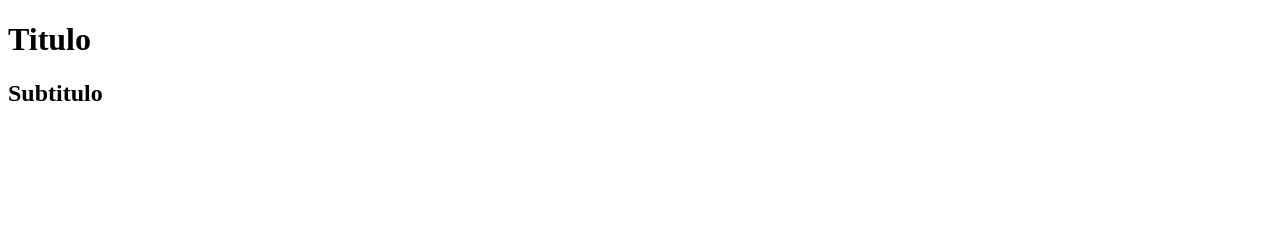
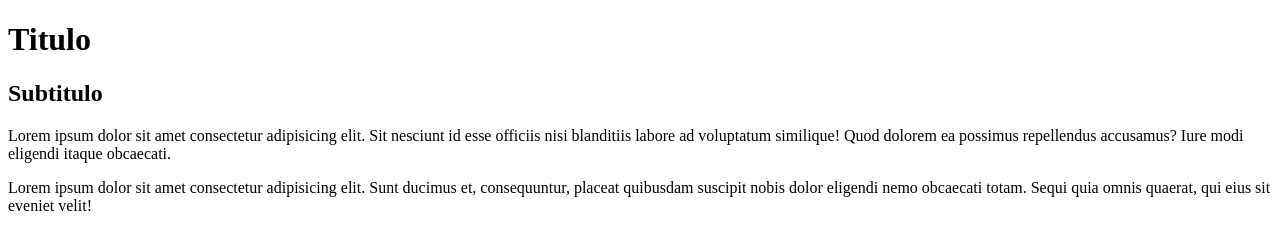
Before and after one commit to Gustagoal/projeto_site, a plain HTML site: page index.html in a window 1280 px wide. Drawn offline with Linux system fonts and the light colour scheme.

Commit message:
Primeiro passo na branch
Alterei o conteudo

```diff
--- a/index.html
+++ b/index.html
@@ -10,6 +10,8 @@
         <header>
             <h1>Titulo</h1>
             <h2>Subtitulo</h2>
+            <p>Lorem ipsum dolor sit amet consectetur adipisicing elit. Sit nesciunt id esse officiis nisi blanditiis labore ad voluptatum similique! Quod dolorem ea possimus repellendus accusamus? Iure modi eligendi itaque obcaecati.</p>
+            <p>Lorem ipsum dolor sit amet consectetur adipisicing elit. Sunt ducimus et, consequuntur, placeat quibusdam suscipit nobis dolor eligendi nemo obcaecati totam. Sequi quia omnis quaerat, qui eius sit eveniet velit!</p>
         </header>
     </main>
 </body>
```
